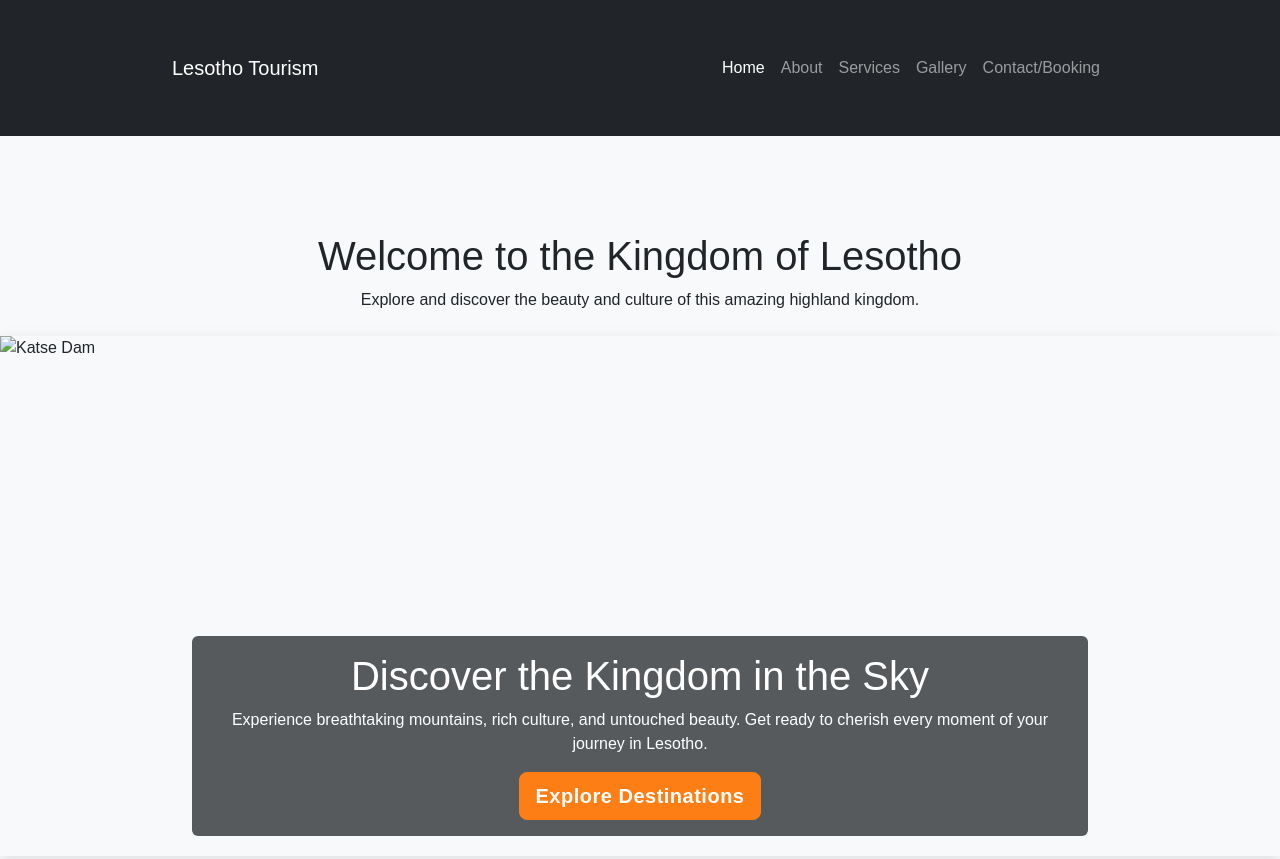
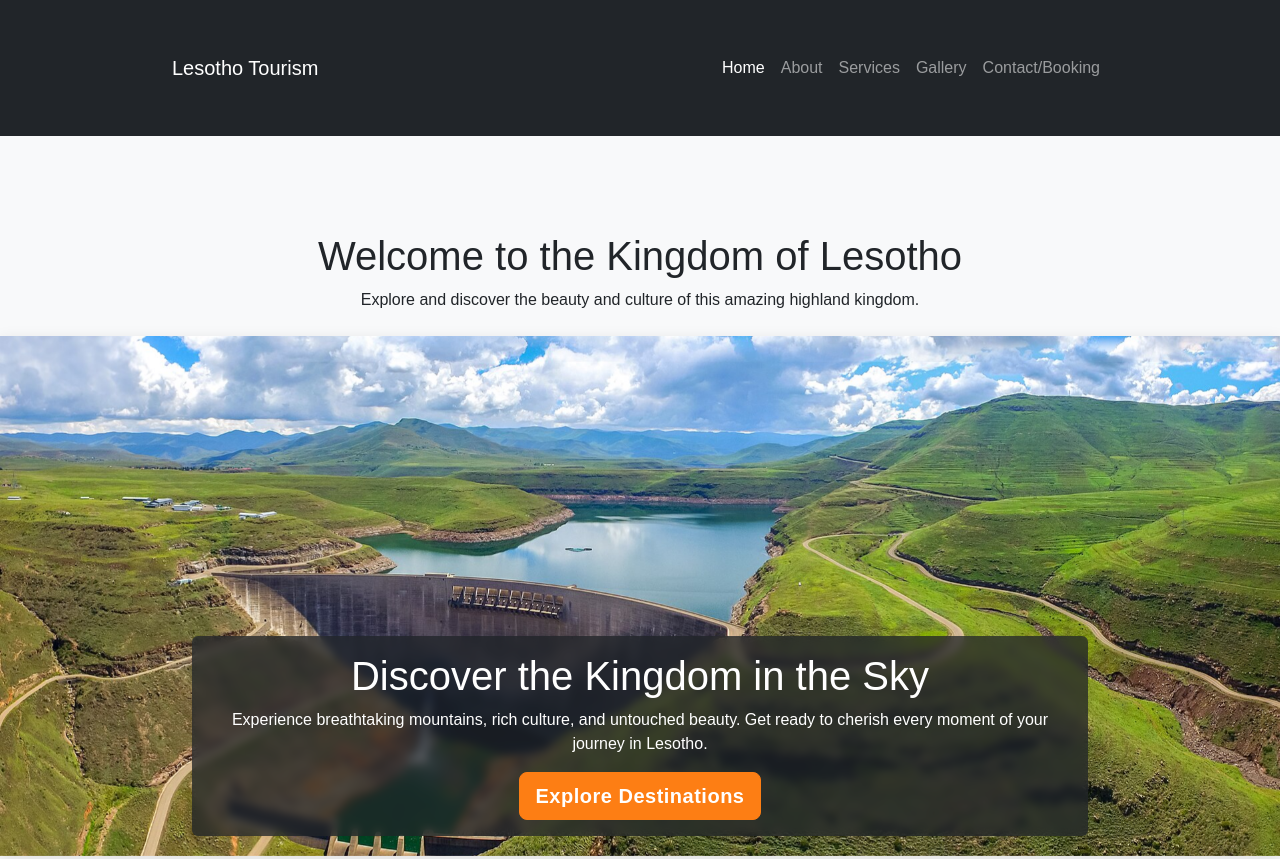
Before and after one commit to tumelotampoki4-lgtm/Lesotho-Tourism, a plain HTML site: page index.html in a window 1280 px wide. Shown: the top 859 px of the page. Drawn offline with nearby package versions, Linux system fonts and the light colour scheme; files whose address does not match are found by name.

Commit message:
Correct image paths and clean up HTML structure
Fixed image paths and ensured proper HTML structure.

```diff
--- a/index.html
+++ b/index.html
@@ -63,7 +63,7 @@ data-bs-target="#mainMenu">
         <section id="hero-carousel" class="carousel slide" data-bs-ride="carousel">
             <div class="carousel-inner">
                 <div class="carousel-item active">
-                    <img src="Katse_Dam.jpg" class="d-block w-100 carousel-img" alt="Katse Dam">
+                    <img src="images/Katse_Dam.jpg" class="d-block w-100 carousel-img" alt="Katse Dam">
                     <div class="carousel-caption d-none d-md-block bg-dark-opacity rounded p-3">
                         <h1>Discover the Kingdom in the Sky</h1>
                         <p>Experience breathtaking mountains, rich culture, and untouched beauty. Get ready to cherish every moment of your journey in Lesotho.</p>
```
